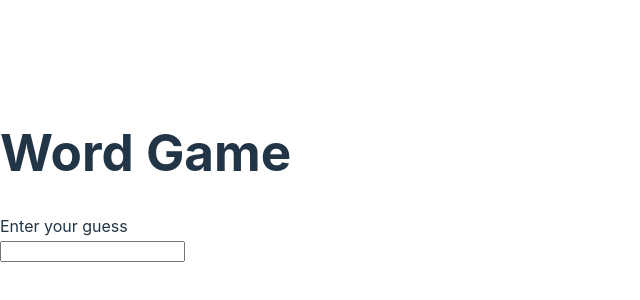
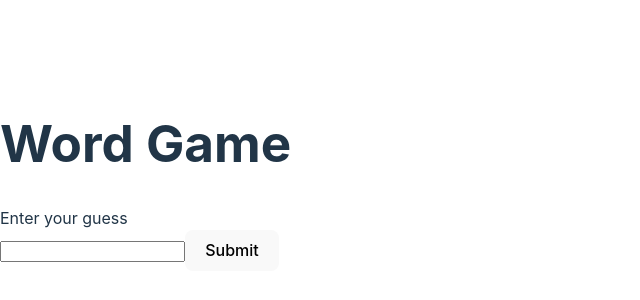
Before and after one commit to Sam-Kikoma/project-wordle, a React (Vite) app: page / in a window 1280 px wide. Shown: the part 224-524 px from the top of the page, without its empty margins (0-640 px from the left). Built offline with nearby package versions, Linux system fonts and the light colour scheme.

Commit message:
Input component

```diff
--- a/src/Components/Input.jsx
+++ b/src/Components/Input.jsx
@@ -1,12 +1,30 @@
-/* eslint-disable react/prop-types */
-import React from "react";
+// Input.js
+import { useState } from "react";
 
-const Input = ({ value, onSubmit, onChange }) => {
+const Input = ({ onSubmit }) => {
+	const [guess, setGuess] = useState("");
+
+	const handleSubmit = (event) => {
+		event.preventDefault();
+		onSubmit(guess);
+		setGuess("");
+	};
+
 	return (
-		<form onSubmit={onSubmit}>
+		<form onSubmit={handleSubmit}>
 			<label htmlFor="guess">Enter your guess</label>
 			<br />
-			<input type="text" name="guess" id="guess" value={value} onChange={onChange} />
+			<input
+				type="text"
+				name="guess"
+				id="guess"
+				value={guess}
+				onChange={(event) => setGuess(event.target.value.toUpperCase())}
+				required
+				minLength={5}
+				maxLength={5}
+			/>
+			<button type="submit">Submit</button>
 		</form>
 	);
 };
```
